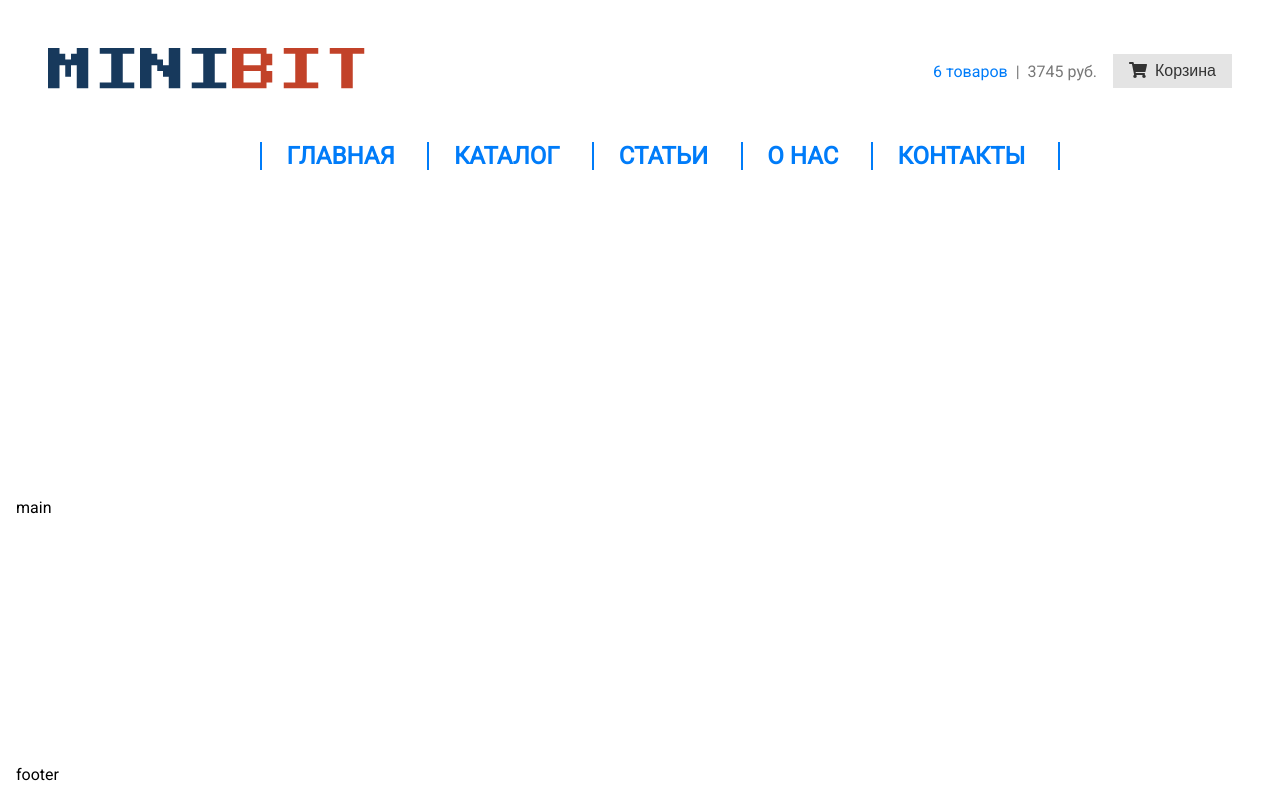
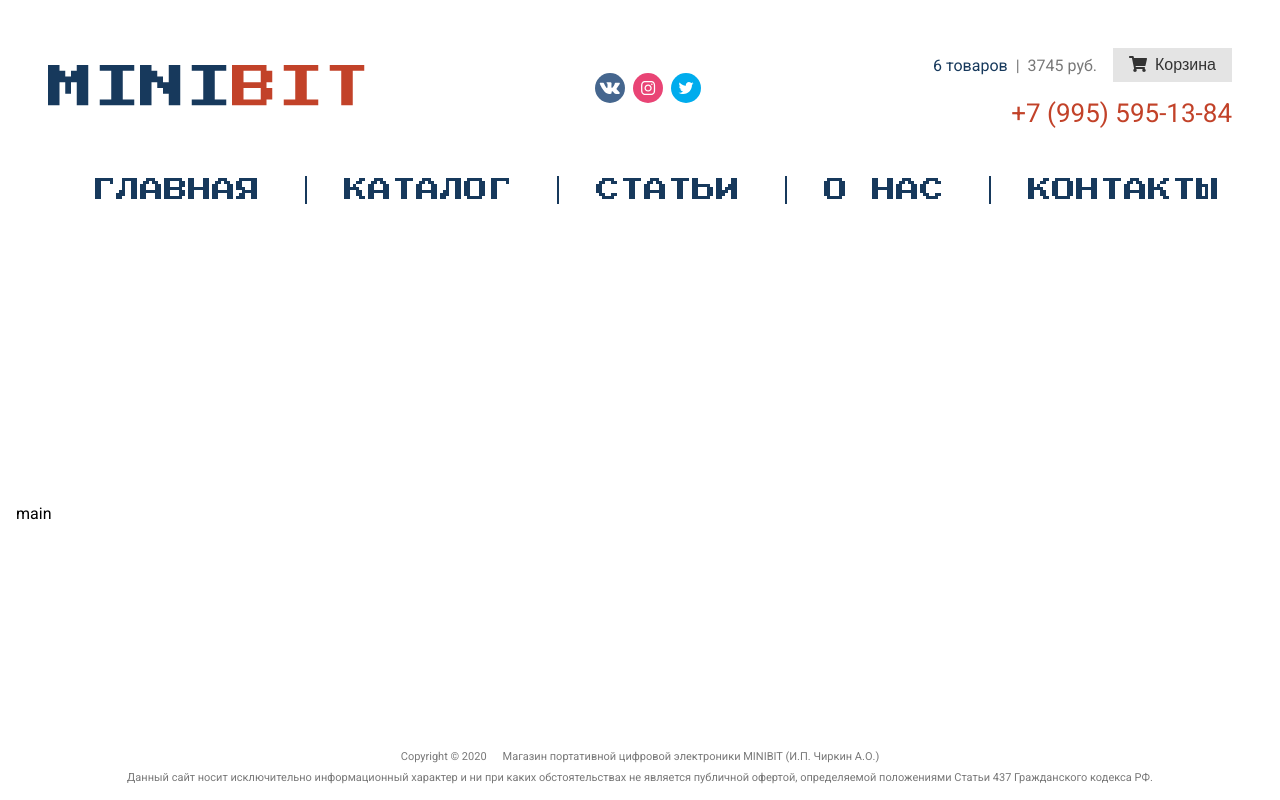
Before and after one commit to b0000ring/gm-shop-fe, a Gatsby site: page / in a window 1280 px wide. Built offline with nearby package versions, Linux system fonts and the light colour scheme; Gatsby itself is replaced by a stand-in of ours.

Commit message:
footer done and menu and header changed

```diff
--- a/gatsby-config.js
+++ b/gatsby-config.js
@@ -33,10 +33,12 @@ module.exports = {
         fonts: [
           {
             family: `Press Start 2P`,
-            variants: [`400`]
+            variants: [`400`],
+            subsets: [`cyrillic`]
           },
           {
             family: `Roboto`,
+            subsets: [`cyrillic`],
             variants: [`400`]
           },
         ],
--- a/package.json
+++ b/package.json
@@ -24,7 +24,8 @@
   },
   "devDependencies": {
     "gatsby-plugin-root-import": "^2.0.5",
-    "prettier": "2.1.1"
+    "prettier": "2.1.1",
+    "react-social-icons": "^4.1.0"
   },
   "keywords": [
     "gatsby"
--- a/src/components/Layout/Footer.js
+++ b/src/components/Layout/Footer.js
@@ -1,9 +1,14 @@
-import React from 'react';
+import React from 'react'
+import styles from './footer.module.css'
 
 function Footer() {
   return (
-    <footer>
-      footer
+    <footer className={styles.footer}>
+      <div>
+        <span>Copyright © 2020</span>
+        <span>Магазин портативной цифровой электроники MINIBIT (И.П. Чиркин А.О.)</span>
+      </div>
+      <div>Данный сайт носит исключительно информационный характер и ни при каких обстоятельствах не является публичной офертой, определяемой положениями Статьи 437 Гражданского кодекса РФ.</div>
     </footer>
   )
 }
--- a/src/components/Layout/Header.js
+++ b/src/components/Layout/Header.js
@@ -1,4 +1,5 @@
 import React from 'react'
+import { SocialIcon } from 'react-social-icons'
 
 import styles from './header.module.css'
 import Menu from './Menu'
@@ -12,7 +13,18 @@ function Header() {
           <span className={styles.logoStart}>MINI</span>
           <span className={styles.logoEnd}>BIT</span>
         </div>
-        <CartInfo/>
+        <div className={styles.icons}>
+          <SocialIcon url="http://vk.com" />
+          <SocialIcon url="http://instagram.com" />
+          <SocialIcon url="http://twitter.com" />
+        </div>
+        <div>
+          <CartInfo/>
+          <div className={styles.phone}>
+            +7 (995) 595-13-84
+          </div>
+        </div>
+
       </div>
       <Menu/>
     </header>
--- a/src/components/Layout/Menu.js
+++ b/src/components/Layout/Menu.js
@@ -33,7 +33,6 @@ function MenuItem({ data: {name, link} }) {
           {name}
         </a>
       </div>
-      <div className={styles.divider}/>
     </>
   )
 }
@@ -41,8 +40,12 @@ function MenuItem({ data: {name, link} }) {
 function Menu() {
   return (
     <menu className={styles.menu}>
-      <div className={styles.divider}/>
-      {menuConfig.map(item => <MenuItem key={item.name} data={item} />)}
+      {menuConfig.map((item, i) => (
+        <>
+          <MenuItem key={item.name} data={item} />
+          {i !== menuConfig.length - 1 &&  <div className={styles.divider}/>}
+        </>
+      ))}
     </menu>
   )
 }
--- /dev/null
+++ b/src/components/Layout/footer.module.css
@@ -0,0 +1,14 @@
+.footer {
+  font-size: 11px;
+  color: #787878;
+}
+
+.footer div {
+  display: flex;
+  align-items: center;
+  justify-content: center;
+}
+
+.footer span {
+  margin: 8px;
+}
--- a/src/components/Layout/header.module.css
+++ b/src/components/Layout/header.module.css
@@ -11,7 +11,20 @@
   color: #17395c;
 }
 
+.icons a {
+  width: 30px !important;
+  height: 30px !important;
+}
+
 .logoEnd {
+  color: #C24229;
+}
+
+.phone {
+  display: flex;
+  justify-content: flex-end;
+  margin-top: 16px;
+  font-size: 26px;
   color: #C24229;
 }
 
--- a/src/components/Layout/menu.module.css
+++ b/src/components/Layout/menu.module.css
@@ -3,16 +3,15 @@
   justify-content: space-between;
   align-items: center;
   font-size: 24px;
-  max-width: 800px;
   margin: 48px auto;
-  font-weight: bold;
 }
 
 .divider {
   height: 28px;
-  border-right: 2px solid #007CF9;
+  border-right: 2px solid #17395c;
 }
 
 .menuItem {
   margin: 0 4px;
+  font-family: 'Press Start 2P';
 }
--- a/src/styles.css
+++ b/src/styles.css
@@ -5,12 +5,12 @@ body {
 }
 
 a, a:visited, a:active {
-  color: #007CF9;
+  color: #17395c;
   text-decoration: none;
 }
 
 a:hover {
-  text-decoration: underline;
+  color: #C24229;
 }
 
 button {
```
Also changed, not shown: 1 other file.
